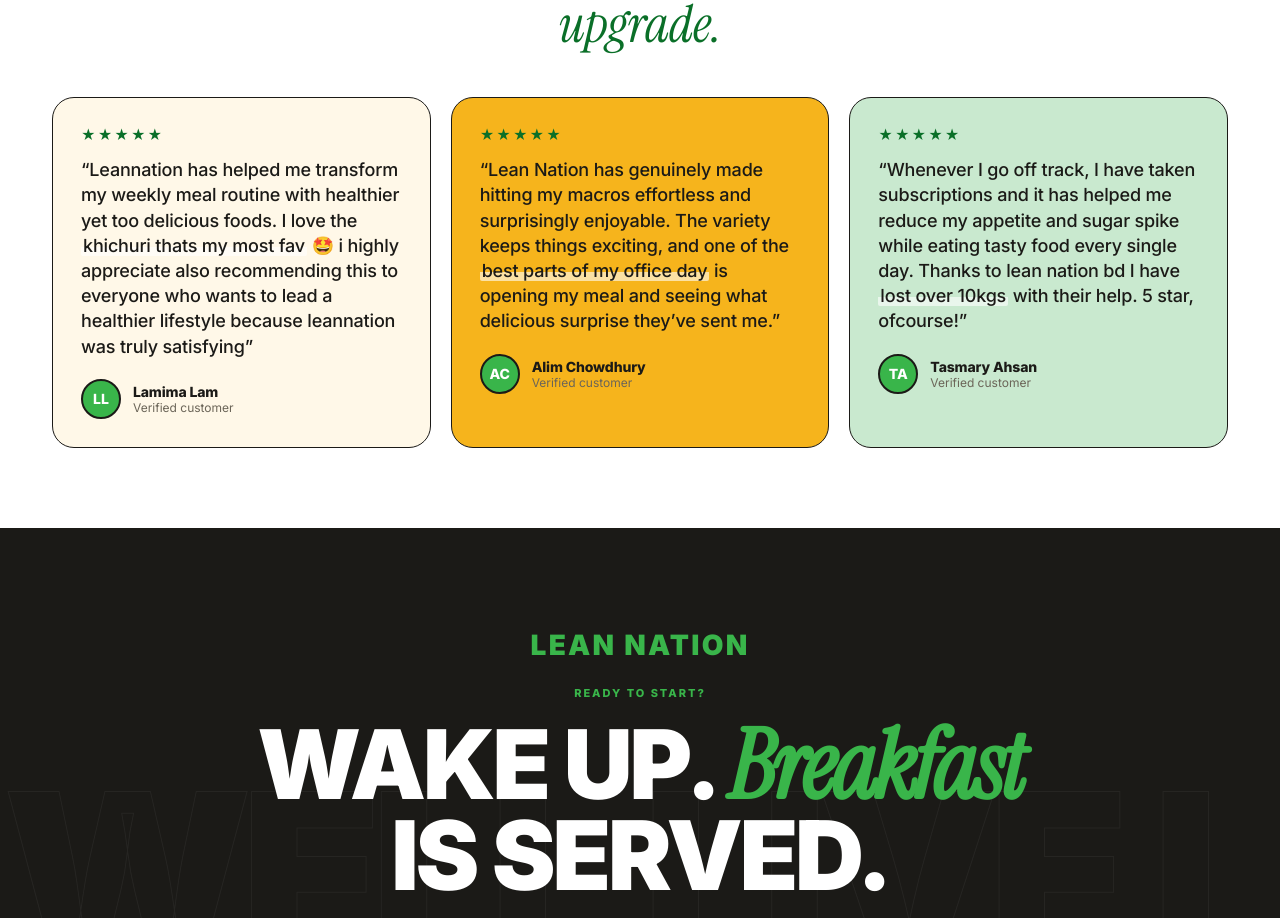
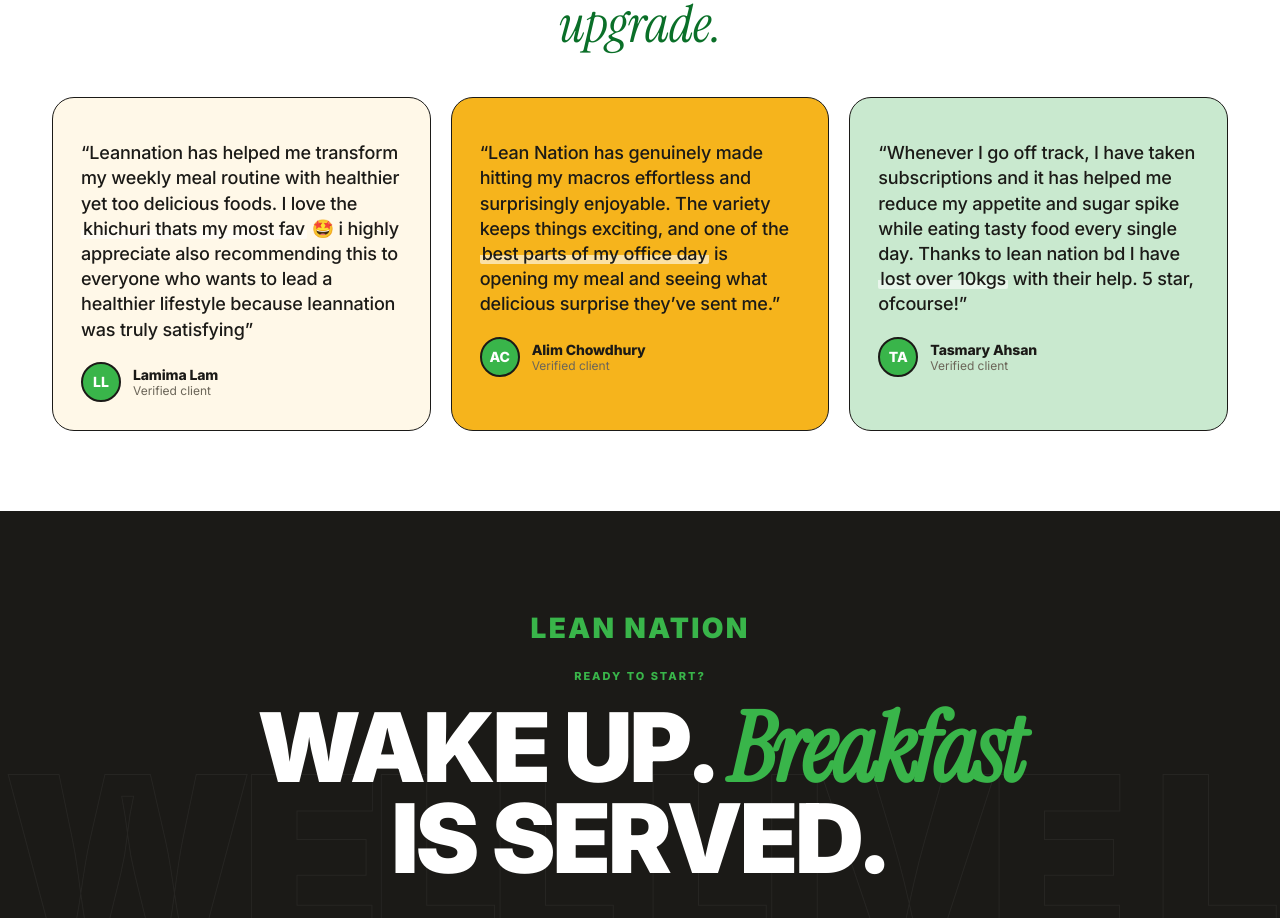
Before and after one commit to weirdogonzalez/LN-Web-1, a Next.js app: page / in a window 1280 px wide. Shown: the part 3740-4658 px from the top of the page. Built offline with nearby package versions, Linux system fonts and the light colour scheme.

Commit message:
Drop testimonial star ratings and rename role to client
Co-Authored-By: Claude Opus 4.7 (1M context) <noreply@anthropic.com>

```diff
--- a/components/Testimonials.tsx
+++ b/components/Testimonials.tsx
@@ -62,7 +62,6 @@ export default function Testimonials() {
             const parts = t.quote.split(t.hi);
             return (
               <div key={i} className="testi-card" style={{ opacity: 0 }}>
-                <div className="testi-stars">{"★".repeat(t.stars)}</div>
                 <p className="testi-quote">
                   &ldquo;{parts[0]}
                   <span className="hi">{t.hi}</span>
--- a/lib/data.ts
+++ b/lib/data.ts
@@ -139,27 +139,24 @@ export const PLANS = [
 
 export const TESTIMONIALS = [
   {
-    stars: 5,
     quote: "Leannation has helped me transform my weekly meal routine with healthier yet too delicious foods. I love the khichuri thats my most fav 🤩 i highly appreciate also recommending this to everyone who wants to lead a healthier lifestyle because leannation was truly satisfying",
     hi: "khichuri thats my most fav",
     name: "Lamima Lam",
-    role: "Verified customer",
+    role: "Verified client",
     initials: "LL",
   },
   {
-    stars: 5,
     quote: "Lean Nation has genuinely made hitting my macros effortless and surprisingly enjoyable. The variety keeps things exciting, and one of the best parts of my office day is opening my meal and seeing what delicious surprise they’ve sent me.",
     hi: "best parts of my office day",
     name: "Alim Chowdhury",
-    role: "Verified customer",
+    role: "Verified client",
     initials: "AC",
   },
   {
-    stars: 5,
     quote: "Whenever I go off track, I have taken subscriptions and it has helped me reduce my appetite and sugar spike while eating tasty food every single day. Thanks to lean nation bd I have lost over 10kgs with their help. 5 star, ofcourse!",
     hi: "lost over 10kgs",
     name: "Tasmary Ahsan",
-    role: "Verified customer",
+    role: "Verified client",
     initials: "TA",
   },
 ];
```
